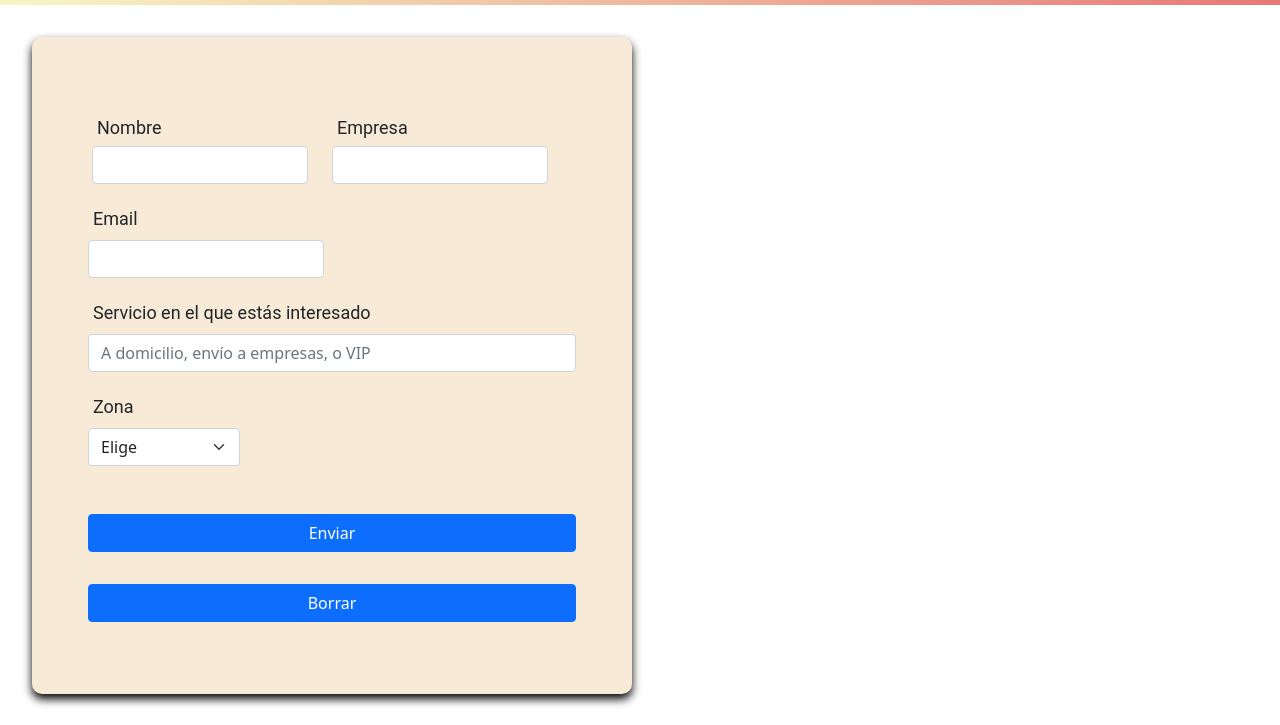
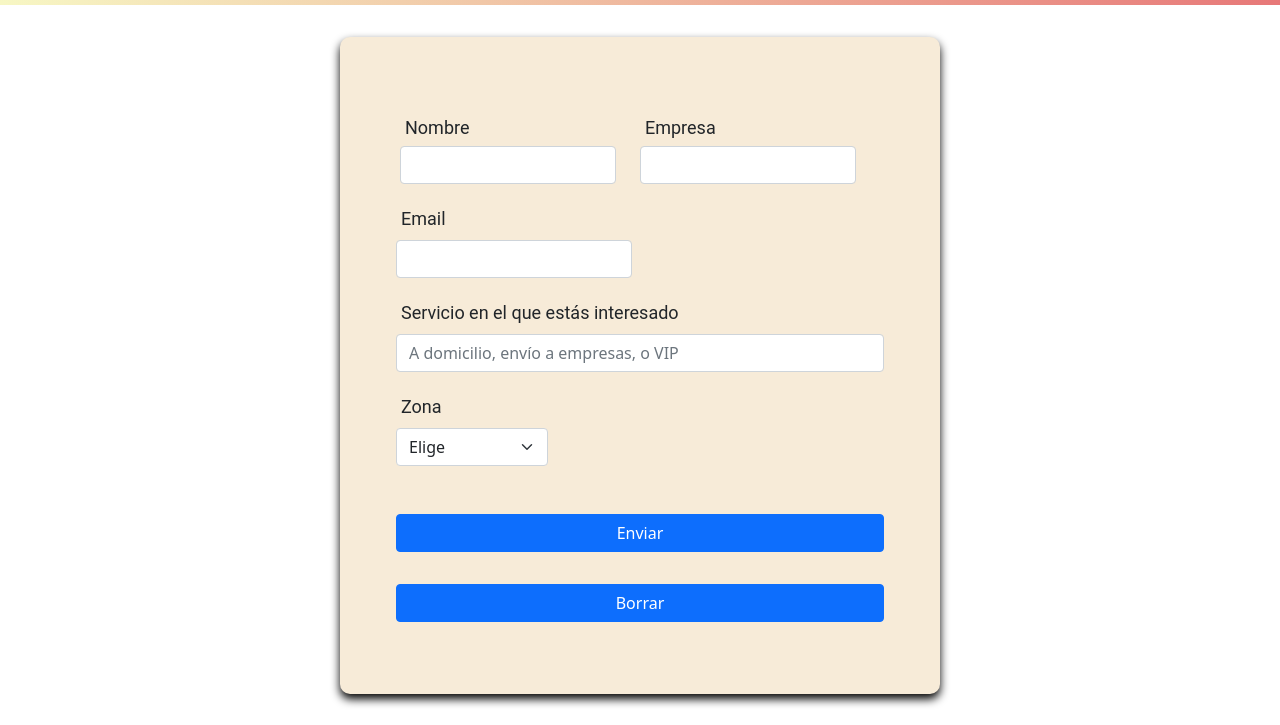
Before and after one commit to luciladm/ServiciodeViandas, a plain HTML site: page contact.html in a window 1280 px wide. Shown: the part 96-821 px from the top of the page. Drawn offline with nearby package versions, Linux system fonts and the light colour scheme.

Commit message:
modify css

```diff
--- a/stlye.css
+++ b/stlye.css
@@ -197,7 +197,7 @@ main div.aboutus {
 /* contact */
 
 form {
-    margin: 2rem !important;
+    margin: 2rem auto !important;
     background-color: rgb(247, 235, 216);
     width: 90%;
     max-width: 600px;
```
